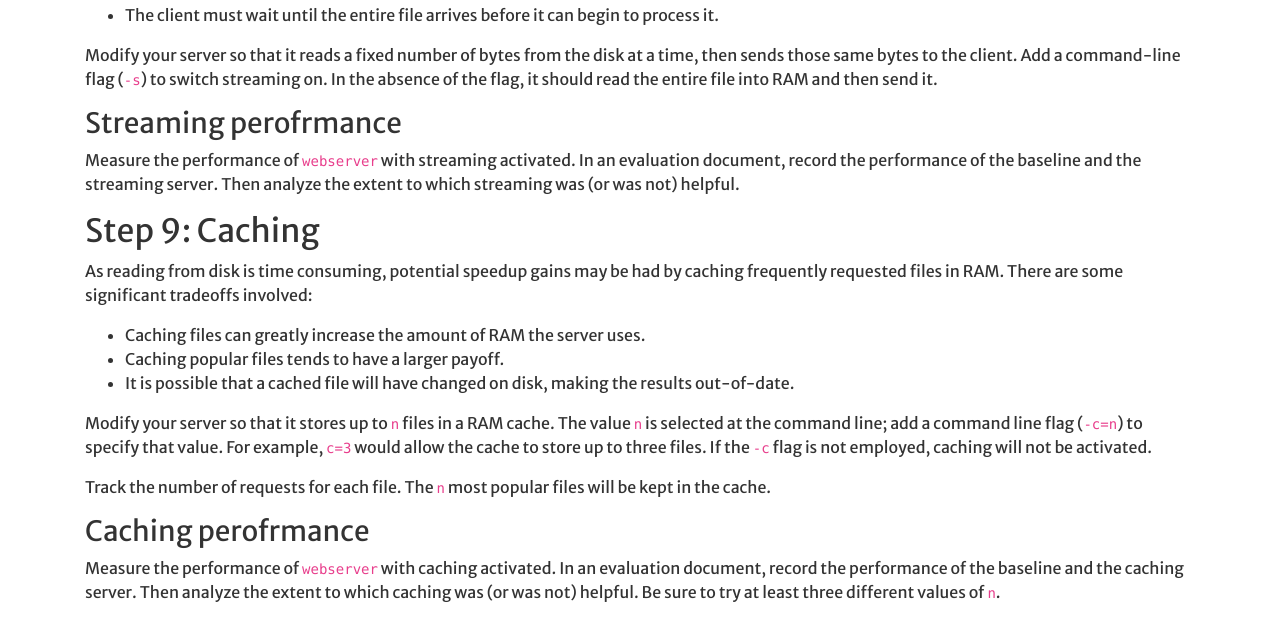
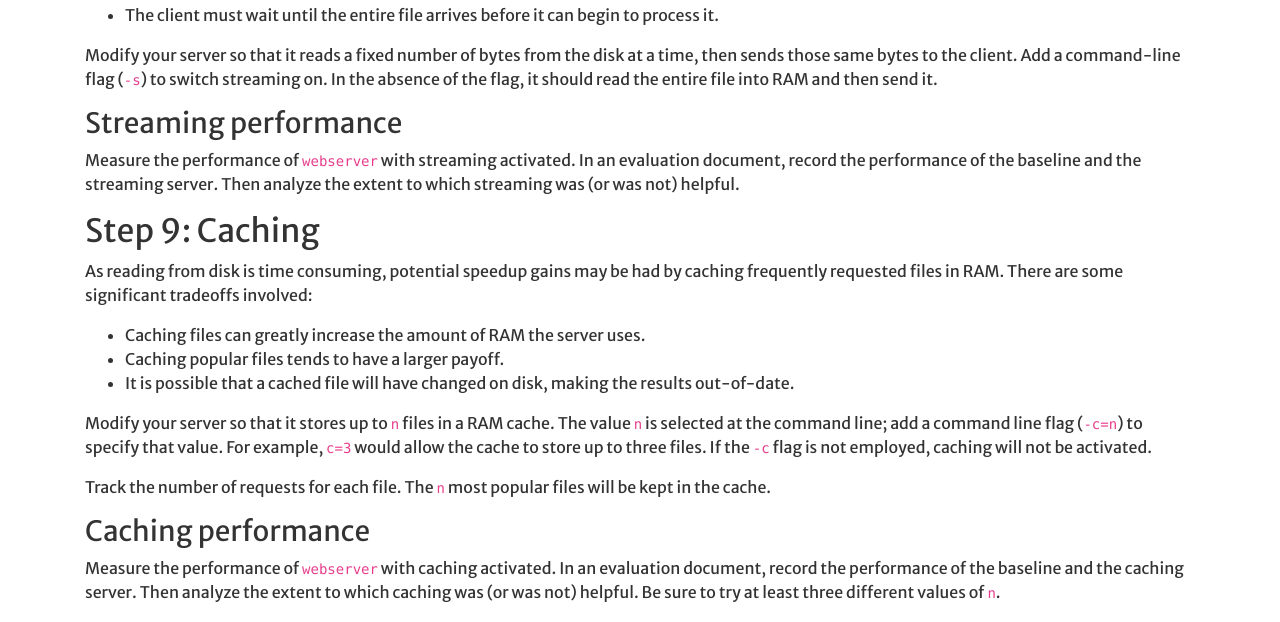
Before and after one commit to Hendrix-CS/csci320, a Jekyll site: the page built from projects/webserver.md, in a window 1280 px wide and 900 px high, scrolled down 3332 px. Shown: the part 155-777 px from the top of the window. Built offline with Jekyll 4.4.1, drawn with Linux system fonts in a browser that asks for light colours; a script that is not in the unit is left out.

Commit message:
Fixed typos

```diff
--- a/projects/webserver.md
+++ b/projects/webserver.md
@@ -240,7 +240,7 @@ Modify your server so that it reads a fixed number of bytes from the disk at a t
 those same bytes to the client. Add a command-line flag (`-s`) to switch streaming on. In the absence
 of the flag, it should read the entire file into RAM and then send it.
 
-### Streaming perofrmance
+### Streaming performance
 
 Measure the performance of `webserver` with streaming activated. In an evaluation document,
 record the performance of the baseline and the streaming server. Then analyze the extent
@@ -260,7 +260,7 @@ the cache to store up to three files. If the `-c` flag is not employed, caching
 
 Track the number of requests for each file. The `n` most popular files will be kept in the cache.
 
-### Caching perofrmance
+### Caching performance
 
 Measure the performance of `webserver` with caching activated. In an evaluation document,
 record the performance of the baseline and the caching server. Then analyze the extent
```
